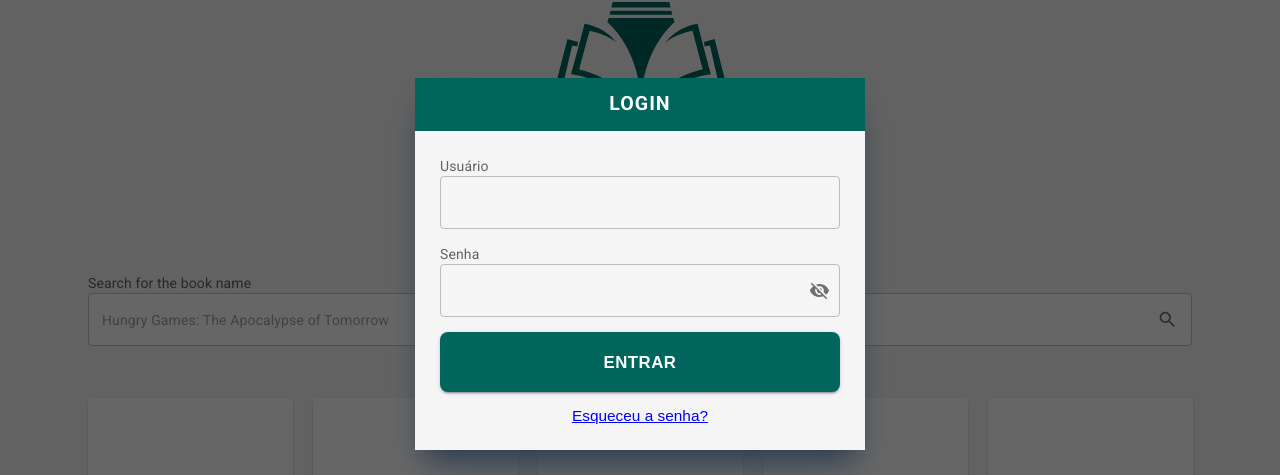
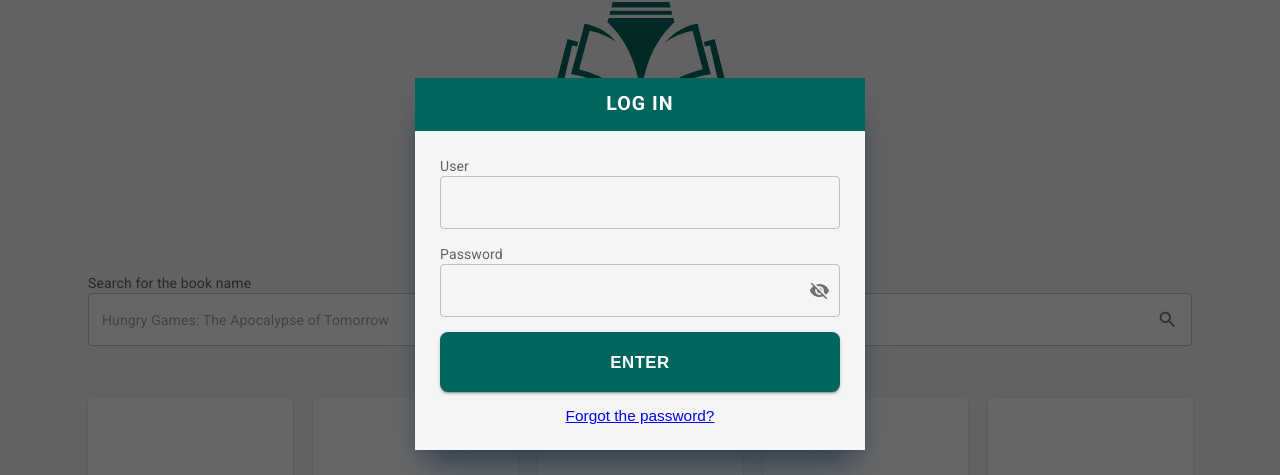
Before and after one commit to gbrissi/my-library, a React (Vite) app in the folder client/: page / in a window 1280 px wide. Both pictures are taken after a click on the button "SIGN IN". Shown: the part 136-611 px from the top of the page. Built offline with nearby package versions, Linux system fonts and the light colour scheme.

Commit message:
chore: refactoring some of the code

```diff
--- a/client/src/components/Login.tsx
+++ b/client/src/components/Login.tsx
@@ -86,22 +86,22 @@ function Login() {
   return (
     <Form>
         <Legend>
-            <h1 id='title'>LOGIN</h1>
+            <h1 id='title'>LOG IN</h1>
         </Legend>
         <FormContainer>
             <InputContainer>
                 <InputErrorCode>
-                <InputLabel sx={{alignSelf: 'end'}}>Usuário</InputLabel>
+                <InputLabel sx={{alignSelf: 'end'}}>User</InputLabel>
                 {
                 !isValid &&
-                <ErrorCode>Usuário e/ou senha incorretos</ErrorCode>
+                <ErrorCode>User and/or password incorrect(s)</ErrorCode>
                 }
                 </InputErrorCode>
 
                 <CustomOutlinedInput required={true} error={isError} id='user'/>
             </InputContainer>
             <InputContainer>
-                <InputLabel>Senha</InputLabel>
+                <InputLabel>Password</InputLabel>
                 <CustomOutlinedInput required={true} error={isError} id='password' type={visibility ? 'text' : 'password'} endAdornment={
                     <InputAdornment position='end'>
                         <IconButton edge='end' onClick={() => {
@@ -123,13 +123,13 @@ function Login() {
                     if(keyDown(e)) {
                       async () => {setIsDisabled(handleClickLoad()), await setIsValid(await postData()), setIsDisabled(handleClickLoad()), setIsError(true)}
                     }
-                }} onClick={async () => {setIsDisabled(handleClickLoad()), await setIsValid(await postData()), setIsDisabled(handleClickLoad()), setIsError(true)}} variant="contained">Entrar</SubmitButton>
+                }} onClick={async () => {setIsDisabled(handleClickLoad()), await setIsValid(await postData()), setIsDisabled(handleClickLoad()), setIsError(true)}} variant="contained">ENTER</SubmitButton>
             }
             {
                 isDisabled &&
-                <SubmitButton disabled={true} variant="contained">Entrar</SubmitButton>
+                <SubmitButton disabled={true} variant="contained">ENTER</SubmitButton>
             }
-            <ForgotPassword>Esqueceu a senha?</ForgotPassword>
+            <ForgotPassword>Forgot the password?</ForgotPassword>
         </FormContainer>
     </Form>
   )
```
